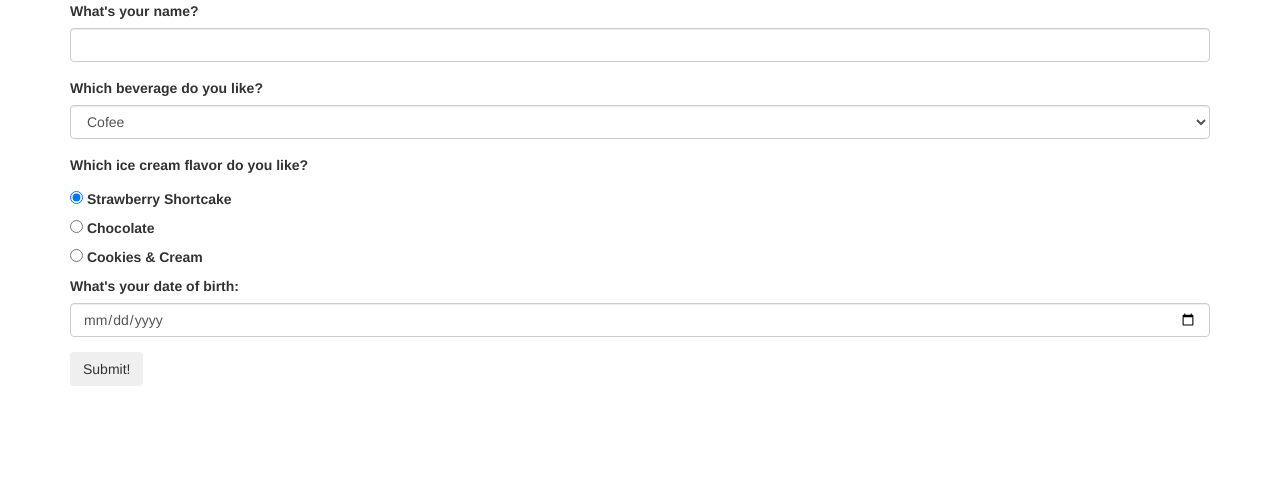
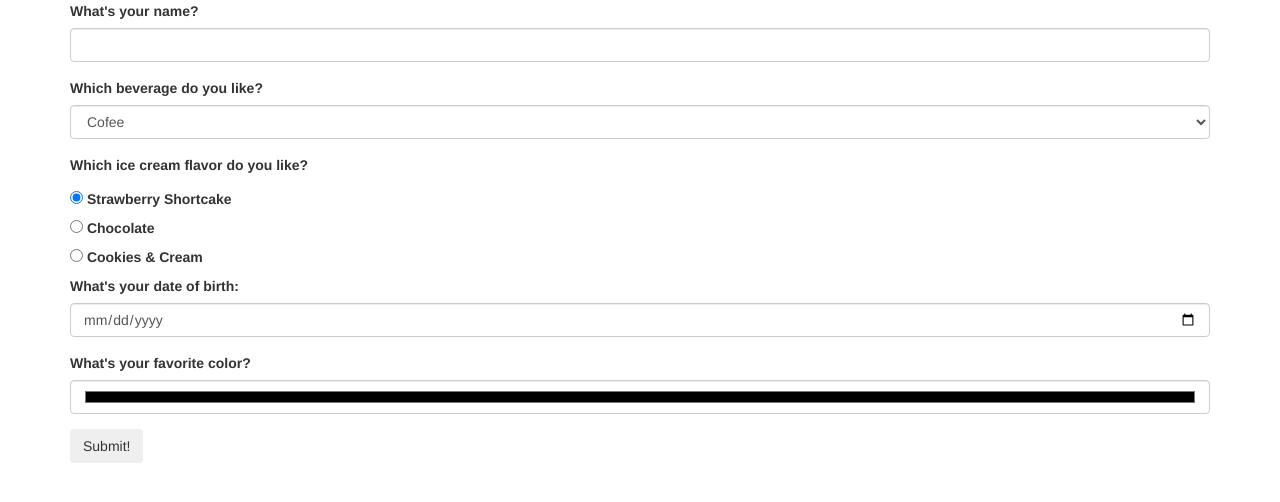
Before and after one commit to planeswalker1/select-boxes, a plain HTML site: page index.html in a window 1280 px wide. Drawn offline with Linux system fonts and the light colour scheme.

Commit message:
Add color input and p

```diff
--- a/index.html
+++ b/index.html
@@ -52,6 +52,10 @@
         <input id="born" class="form-control" type="date" required>
       </div>
 
+      <div class="form-group">
+        <label for="color">What's your favorite color?</label>
+        <input id="color" class="form-control" type="color">
+      </div>
       <button class="btn btn-inverse" type="submit">Submit!</button>
     </form>
     <div class="info">
@@ -59,6 +63,7 @@
       <p>One of your favorite beverages is <span id="outputSelect"></span></p>
       <p>You like <span id="outputRadio"></span> ice cream</p>
       <p>Your date of birth is <span id="outputDob"></span></p>
+      <p>your favorite color in hexidecimal code is <span id="outputColor"></span></p>
     </div>
   </div>
 </body>
```
